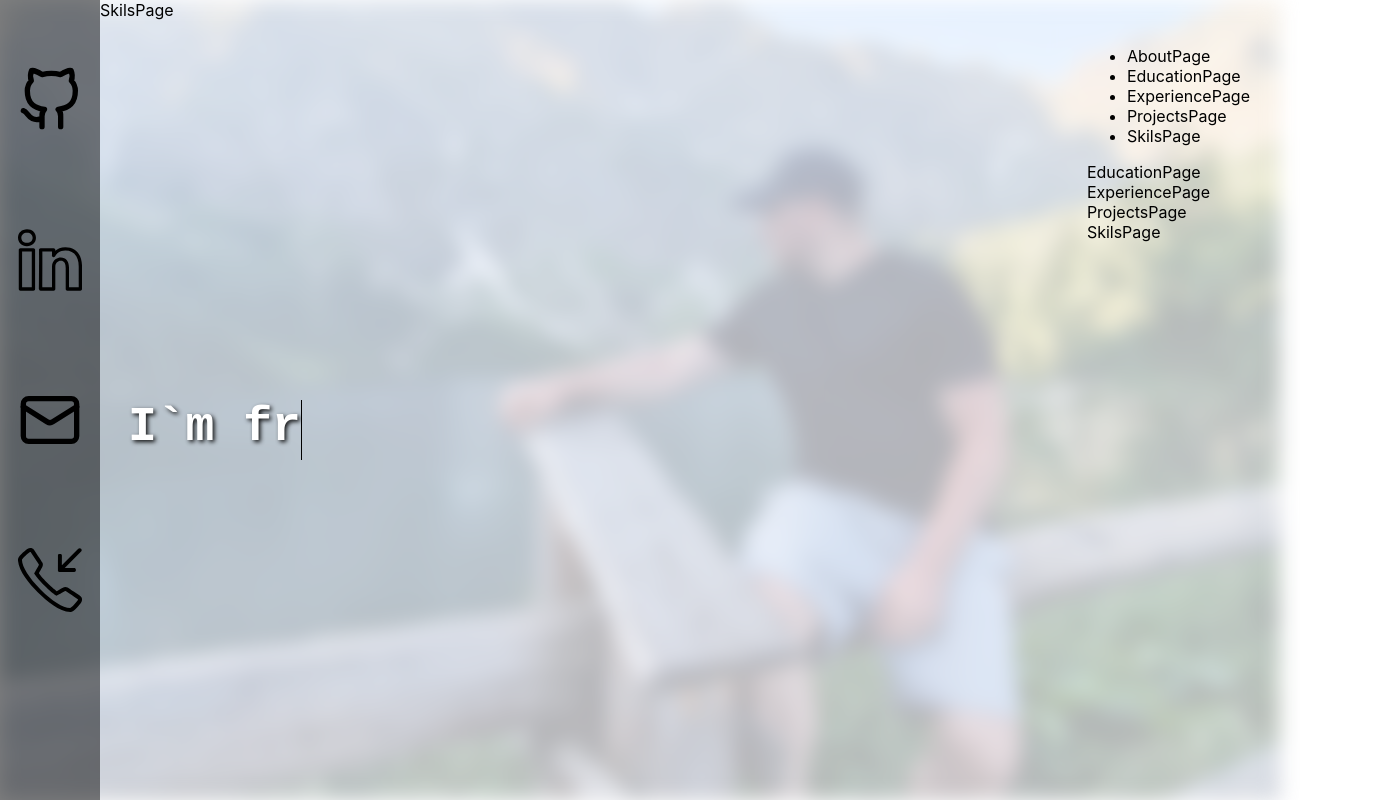
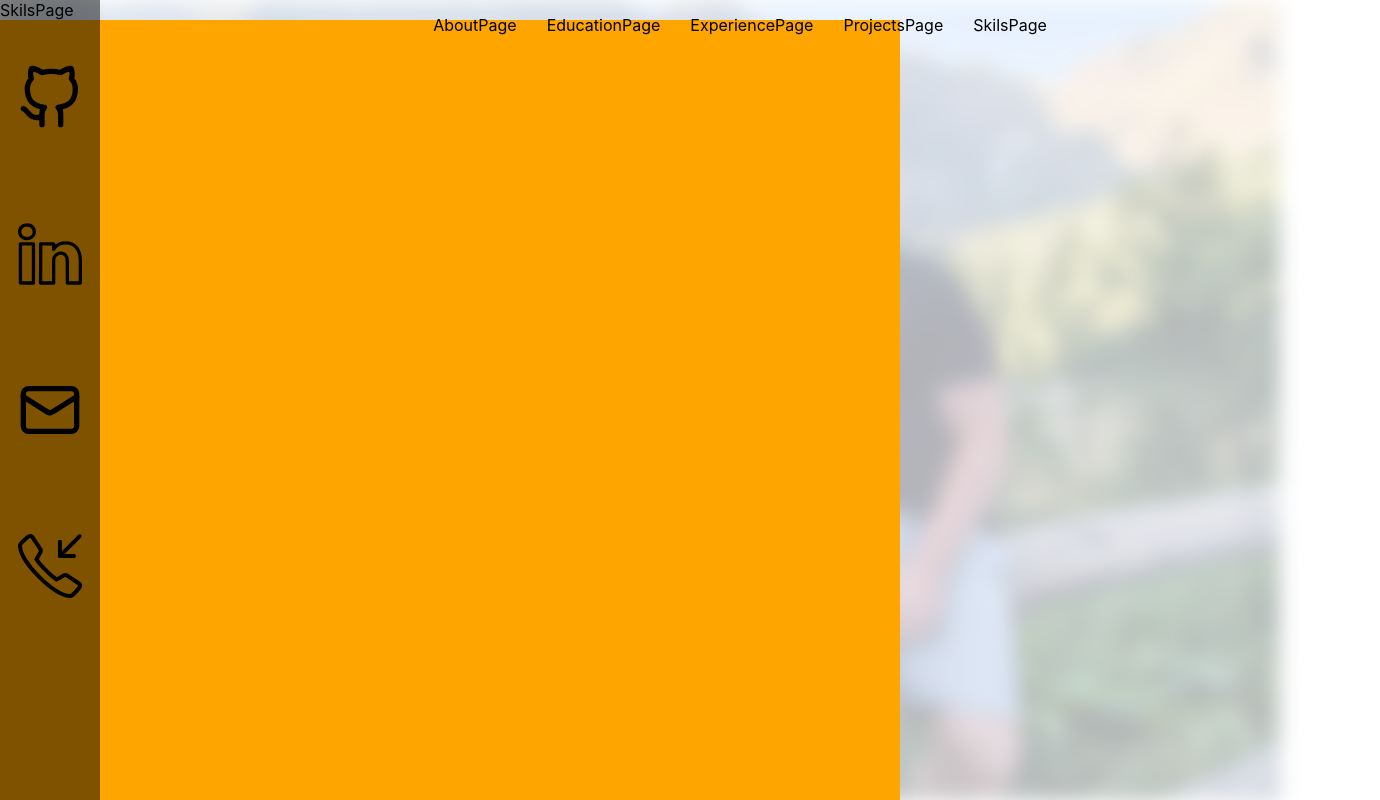
Before and after one commit to vadym-boreichuk/portfolio, a React (Create React App) app: page /skils in a window 1280 px wide. Shown: the top 800 px of the page, 1380 px wide, since content can reach past the window. Built offline with nearby package versions, Linux system fonts and the light colour scheme; some icons are missing.

Commit message:
add navbar

```diff
--- a/src/App.styled.js
+++ b/src/App.styled.js
@@ -5,7 +5,7 @@ import styled from "styled-components";
 import bg from "./images/8x5.jpg";
 
 export const Wrapper = styled.div`
-  display: flex;
+  /* display: flex; */
   &:before {
     content: "";
     background-image: url(${bg});
--- a/src/components/AppBar/AppBar.styled.js
+++ b/src/components/AppBar/AppBar.styled.js
@@ -5,9 +5,10 @@ export const Navcontainer = styled.div`
   align-items: center;
   flex-direction: column;
   justify-content: center;
-  margin-bottom: 30px;
+  /* margin-bottom: 30px; */
+
   justify-content: space-evenly; // Рівномірно розтягнути контент по вертикалі
-  height: 100vh;
+  height: 100%;
   padding-top: 20px;
   @media (max-width: 999px) {
     height: 60vh;
@@ -21,9 +22,12 @@ export const Item = styled.li`
 export const Container = styled.div`
   display: flex;
   flex-direction: column;
-  min-height: 100vh;
+  height: 100vh;
   width: 100px;
   background-color: rgba(0, 0, 0, 0.5);
+  position: fixed;
+  justify-content: space-evenly;
+  top: 0;
   @media (max-width: 999px) {
     width: 60px;
   }
--- a/src/components/Navbar/NavBar.jsx
+++ b/src/components/Navbar/NavBar.jsx
@@ -1,7 +1,7 @@
 import React from "react";
 import { Link, Element } from "react-scroll";
 // import { Link } from "react-router-dom";
-import { Container } from "./NavBar.styled";
+import { Container, List } from "./NavBar.styled";
 import { AppBar } from "../AppBar/AppBar";
 import { AboutPage } from "../../pages/AboutPage";
 import { SkilsPage } from "../../pages/Skils";
@@ -13,36 +13,29 @@ import { Main } from "../../pages/Main/Main";
 export const NavBar = () => {
   return (
     <Container>
-      <div>
-        <nav>
-          <ul>
-            <li>
+      {/* <nav style={{ position: "fixed" }}> */}
+      <List>
         <Link to="section1" smooth={true} duration={500}>
           AboutPage
         </Link>
-            </li>
-            <li>
+
         <Link to="section2" smooth={true} duration={500}>
           EducationPage
         </Link>
-              <li>
+
         <Link to="section3" smooth={true} duration={500}>
           ExperiencePage
         </Link>
-              </li>
-              <li>
+
         <Link to="section4" smooth={true} duration={500}>
           ProjectsPage
         </Link>
-              </li>
-              <li>
+
         <Link to="section4" smooth={true} duration={500}>
           SkilsPage
         </Link>
-              </li>
-            </li>
-          </ul>
-        </nav>
+      </List>
+      {/* </nav> */}
 
       <Element name="section1" className="section">
         <AboutPage />
@@ -59,7 +52,7 @@ export const NavBar = () => {
       <Element name="section4" className="section">
         <SkilsPage />
       </Element>
-      </div>
+
       {/* <Link to="/about">About</Link>
       <Link to="/contact">contact</Link>
       <Link to="/education">education</Link>
--- a/src/components/Navbar/NavBar.styled.js
+++ b/src/components/Navbar/NavBar.styled.js
@@ -1,15 +1,33 @@
 import { styled } from "styled-components";
 
 export const Container = styled.div`
+  /* display: flex; */
+  /* align-items: center; */
+  /* flex-direction: column; */
+  /* justify-content: center; */
+  width: 100%;
+  /* justify-content: space-between;  */
+  /* height: 70vh; */
+  /* flex-direction: column; */
+  margin-left: 100px;
+  /* margin-top: 30px; */
+  /* padding-right: 30px; */
+  /* align-items: flex-end; */
+  @media (max-width: 999px) {
+    width: 60px;
+  }
+`;
+
+export const List = styled.div`
   display: flex;
   align-items: center;
-  flex-direction: column;
-  /* justify-content: center; */
-  justify-content: space-between; /* Рівномірно розтягнути контент по вертикалі */
-  height: 70vh;
-  flex-direction: column;
-  margin-left: auto;
-  margin-top: 30px;
-  padding-right: 30px;
-  /* align-items: flex-end; */
+  height: 50px;
+  gap: 30px;
+  width: 100%;
+  justify-content: center;
+  padding: 0;
+  margin: 0;
+  list-style: none;
+  top: 0;
+  position: fixed;
 `;
--- a/src/pages/AboutPage.jsx
+++ b/src/pages/AboutPage.jsx
@@ -4,15 +4,15 @@ import { Modal } from "../components/modal/Modal";
 export const AboutPage = () => {
   const [showModal, setShowModal] = useState(false);
 
-  useEffect(() => {
-    const timer = setTimeout(() => {
-      setShowModal(true);
-    }, 10000); // Відкрити модальне вікно через 3 секунди
+  // useEffect(() => {
+  //   const timer = setTimeout(() => {
+  //     setShowModal(true);
+  //   }, 10000); // Відкрити модальне вікно через 3 секунди
 
-    return () => {
-      clearTimeout(timer); // Очищення таймера при зміні компоненту або закритті вікна
-    };
-  }, []);
+  //   return () => {
+  //     clearTimeout(timer); // Очищення таймера при зміні компоненту або закритті вікна
+  //   };
+  // }, []);
 
   // const toggleModal = () => {
   //   setShowModal(!showModal);
@@ -23,7 +23,11 @@ export const AboutPage = () => {
   };
 
   return (
-    <div>
+    <div style={{ marginTop: "100vh" }}>
+      AboutPage
+      <div
+        style={{ width: "900px", height: "800px", backgroundColor: "orange" }}
+      ></div>
       {showModal && (
         <Modal onClose={closeOnOverlayClick}>
           <a href="../images/vadym.boreichuk@gmail.com.pdf" download>
--- a/src/pages/Contact.jsx
+++ b/src/pages/Contact.jsx
@@ -1,3 +1,11 @@
 export const ContactPage = () => {
-  return <p>ContactPage</p>;
+  return (
+    <div>
+      {" "}
+      ContactPage
+      <div
+        style={{ width: "900px", height: "800px", backgroundColor: "orange" }}
+      ></div>
+    </div>
+  );
 };
--- a/src/pages/Education.jsx
+++ b/src/pages/Education.jsx
@@ -1,3 +1,11 @@
 export const EducationPage = () => {
-  return <>EducationPage</>;
+  return (
+    <div>
+      {" "}
+      EducationPage
+      <div
+        style={{ width: "900px", height: "800px", backgroundColor: "orange" }}
+      ></div>
+    </div>
+  );
 };
--- a/src/pages/Experience.jsx
+++ b/src/pages/Experience.jsx
@@ -1,3 +1,11 @@
 export const ExperiencePage = () => {
-  return <>ExperiencePage</>;
+  return (
+    <div>
+      {" "}
+      ExperiencePage
+      <div
+        style={{ width: "900px", height: "800px", backgroundColor: "orange" }}
+      ></div>
+    </div>
+  );
 };
--- a/src/pages/Main/Main.css
+++ b/src/pages/Main/Main.css
@@ -7,6 +7,7 @@
   position: absolute;
   top: 50%;
   left: 10%;
+  overflow: hidden;
 }
 
 @media (max-width: 999px) {
--- a/src/pages/Main/Main.jsx
+++ b/src/pages/Main/Main.jsx
@@ -3,48 +3,50 @@ import "./Main.css";
 
 export const Main = () => {
   // document.addEventListener("DOMContentLoaded", function () {
-  useEffect(() => {
-    const textElement = document.querySelector(".text");
-    const texts = ["My name is Vadym Boreichuk", "I`m frontend developer"];
+  // useEffect(() => {
+  //   const textElement = document.querySelector(".text");
+  //   const texts = ["My name is Vadym Boreichuk", "I`m frontend developer"];
 
-    let textIndex = 0;
-    let charIndex = 0;
-    let isDeleting = false;
+  //   let textIndex = 0;
+  //   let charIndex = 0;
+  //   let isDeleting = false;
 
-    function typeText() {
-      const currentText = texts[textIndex];
+  //   function typeText() {
+  //     const currentText = texts[textIndex];
 
-      if (isDeleting) {
-        textElement.textContent = currentText.substring(0, charIndex - 1);
-        charIndex--;
-      } else {
-        textElement.textContent = currentText.substring(0, charIndex + 1);
-        charIndex++;
-      }
+  //     if (isDeleting) {
+  //       textElement.textContent = currentText.substring(0, charIndex - 1);
+  //       charIndex--;
+  //     } else {
+  //       textElement.textContent = currentText.substring(0, charIndex + 1);
+  //       charIndex++;
+  //     }
 
-      if (!isDeleting && charIndex === currentText.length) {
-        isDeleting = true;
-        setTimeout(typeText, 1000);
-      } else if (isDeleting && charIndex === 0) {
-        isDeleting = false;
-        textIndex = (textIndex + 1) % texts.length;
-        setTimeout(typeText, 200);
-      } else {
-        setTimeout(typeText, isDeleting ? 50 : 100);
-      }
-    }
+  //     if (!isDeleting && charIndex === currentText.length) {
+  //       isDeleting = true;
+  //       setTimeout(typeText, 1000);
+  //     } else if (isDeleting && charIndex === 0) {
+  //       isDeleting = false;
+  //       textIndex = (textIndex + 1) % texts.length;
+  //       setTimeout(typeText, 200);
+  //     } else {
+  //       setTimeout(typeText, isDeleting ? 50 : 100);
+  //     }
+  //   }
 
-    typeText();
-  }, []);
+  //   typeText();
+  // }, []);
 
   // typeText(); // Запустити анімацію набору та видалення тексту
   // });
 
   return (
-    <div className="container">
-      <div className="typing-effect">
-        <span className="text text-with-shadow"></span>
-      </div>
+    <div>
+      {/* <div className="container">
+        <div className="typing-effect">
+          <span className="text text-with-shadow"></span>
+        </div>
+      </div> */}
     </div>
   );
 };
--- a/src/pages/Projects.jsx
+++ b/src/pages/Projects.jsx
@@ -1,3 +1,11 @@
 export const ProjectsPage = () => {
-  return <>ProjectsPage</>;
+  return (
+    <div>
+      {" "}
+      ProjectsPage
+      <div
+        style={{ width: "900px", height: "800px", backgroundColor: "orange" }}
+      ></div>
+    </div>
+  );
 };
--- a/src/pages/Skils.jsx
+++ b/src/pages/Skils.jsx
@@ -1,3 +1,11 @@
 export const SkilsPage = () => {
-  return <>SkilsPage</>;
+  return (
+    <div>
+      {" "}
+      SkilsPage
+      <div
+        style={{ width: "900px", height: "800px", backgroundColor: "orange" }}
+      ></div>
+    </div>
+  );
 };
```
Lines whose indentation alone changed are shown as unchanged.
